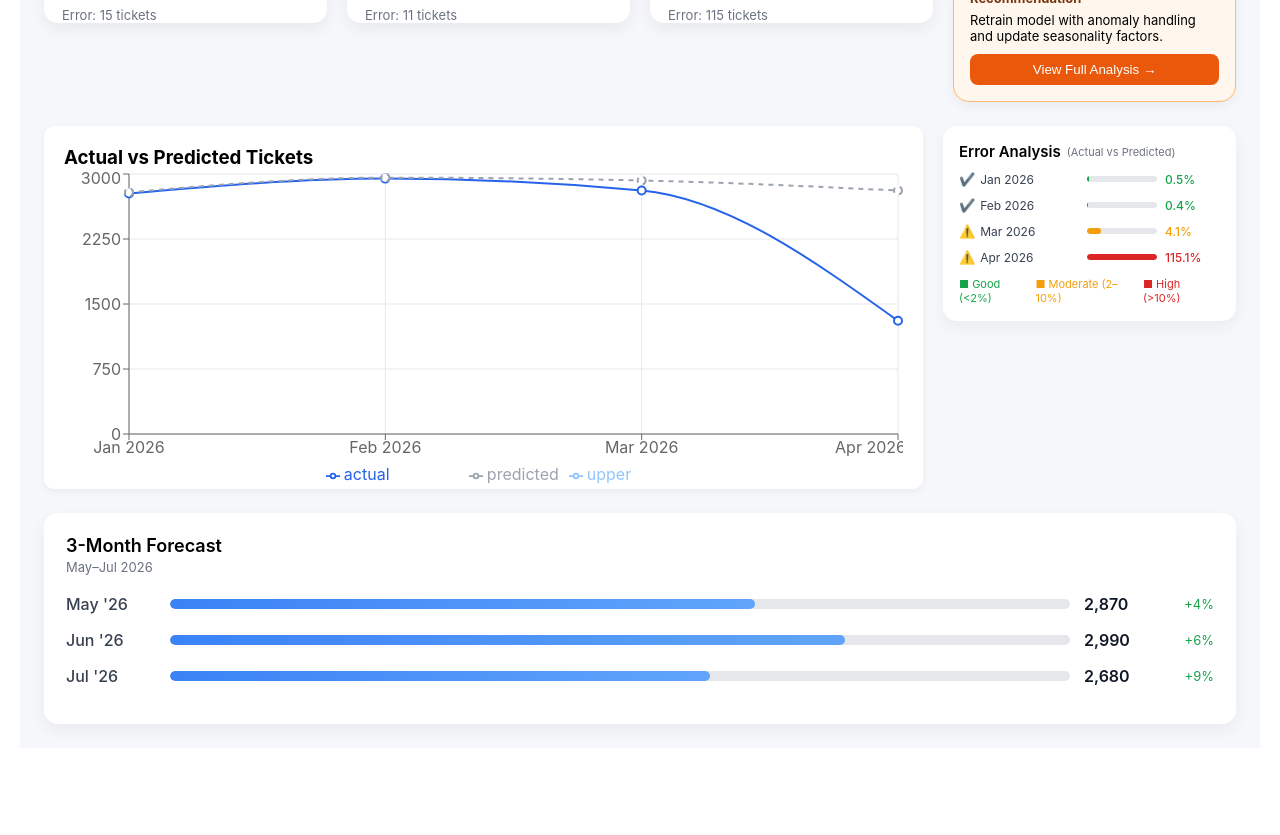
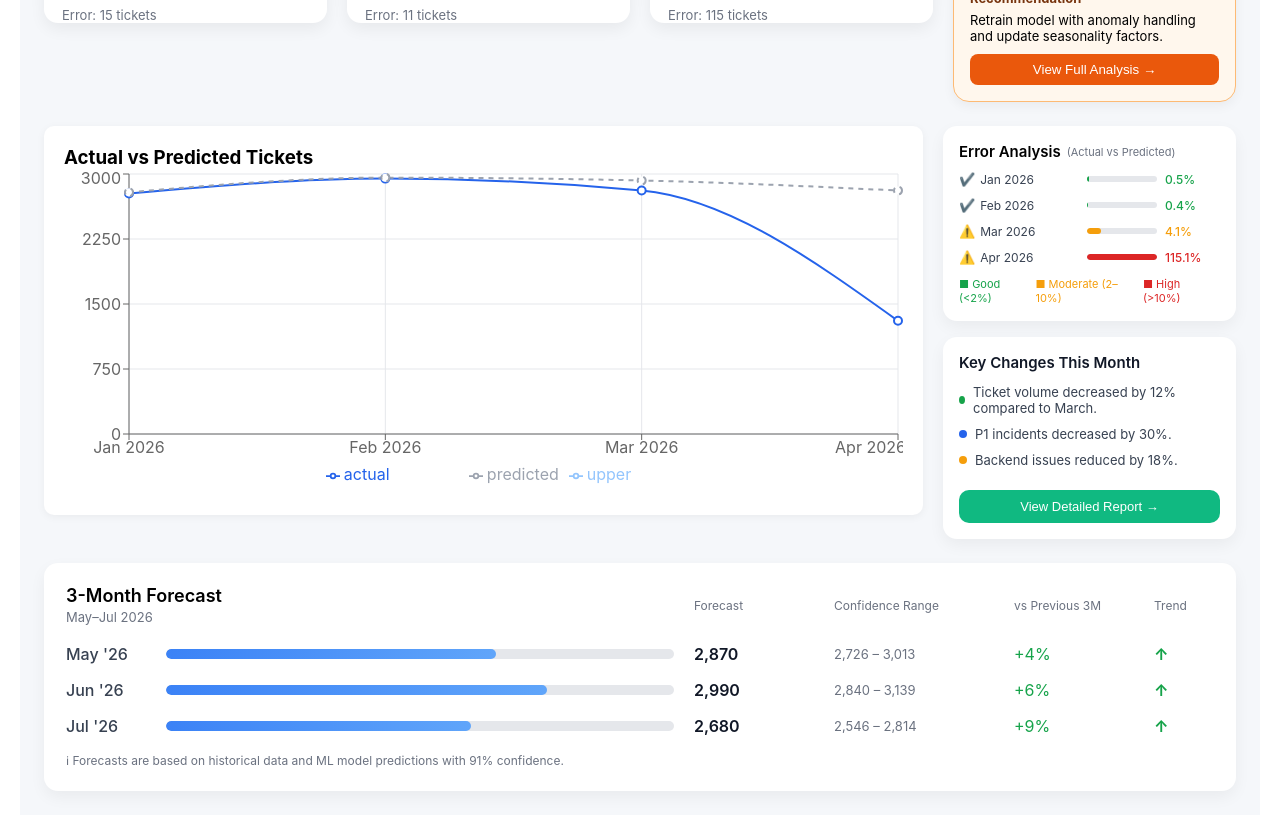
Before and after one commit to VaradNaldurgkar/AMS_Ticket_Forecasting, a React app in the folder Frontend/: page / in a window 1280 px wide. Shown: the part 400-1235 px from the top of the page. Before the commit the page ends 1168 px from the top, so only its background shows below. Built offline with nearby package versions, Linux system fonts and the light colour scheme; the HTML template or start-up script is replaced by a standard one.

Commit message:
Final design of the prediction dashboard

```diff
--- a/Frontend/src/Pages/PredictionDashboard.jsx
+++ b/Frontend/src/Pages/PredictionDashboard.jsx
@@ -2,14 +2,14 @@ import "../css/Dashboard.css";
 import PredictionChart from "../components/charts/PredictionChart";
 import { predictionData } from "../data/sampleData";
 
-// ✅ Recharts
+// Recharts
 import { LineChart, Line, ResponsiveContainer } from "recharts";
 
-// ✅ Existing
+// Existing
 import HealthSummary from "../components/Summary/HealthSummary";
 import InsightCard from "../components/Insight/InsightCard";
 
-// ✅ NEW: Error Analysis
+// Error Analysis
 import ErrorAnalysis from "../components/Analytics/ErrorAnalysis";
 
 const PredictionDashboard = () => {
@@ -85,62 +85,111 @@ const PredictionDashboard = () => {
               <div className="kpi-footer">
                 Error: {error.toFixed(0)} tickets
               </div>
-
             </div>
           );
         })}
 
-        {/* INSIGHT CARD */}
         <InsightCard />
       </div>
 
-      {/* 🔥 MAIN ANALYTICS GRID */}
+      {/* MAIN ANALYTICS GRID */}
       <div className="analytics-grid">
 
-        {/* CHART */}
+        {/* LEFT: CHART */}
         <div className="chart-container">
           <h3>Actual vs Predicted Tickets</h3>
           <PredictionChart data={predictionData} />
         </div>
 
-        {/* ✅ NEW: ERROR ANALYSIS SIDE PANEL */}
+        {/* RIGHT PANEL */}
+        <div className="right-panel">
+
           <ErrorAnalysis data={predictionData} />
+
+          <div className="changes-card">
+            <h4>Key Changes This Month</h4>
+
+            <div className="change-item">
+              <span className="change-dot green"></span>
+              Ticket volume decreased by 12% compared to March.
+            </div>
+
+            <div className="change-item">
+              <span className="change-dot blue"></span>
+              P1 incidents decreased by 30%.
+            </div>
+
+            <div className="change-item">
+              <span className="change-dot orange"></span>
+              Backend issues reduced by 18%.
+            </div>
+
+            <button className="report-btn">
+              View Detailed Report →
+            </button>
+          </div>
 
         </div>
 
-      {/* FORECAST */}
+      </div>
+
+      {/* ===== ENHANCED FORECAST ===== */}
       <div className="forecast-card">
 
         <div className="forecast-header">
+          <div>
             <h3>3-Month Forecast</h3>
             <span className="forecast-sub">May–Jul 2026</span>
           </div>
 
-        {forecastData.map((item, index) => (
-          <div className="forecast-row" key={index}>
-
-            <div className="forecast-month">
-              {item.month}
+          <div className="forecast-columns">
+            <span>Forecast</span>
+            <span>Confidence Range</span>
+            <span>vs Previous 3M</span>
+            <span>Trend</span>
+          </div>
         </div>
 
+        {forecastData.map((item, index) => {
+          const isPositive = item.percent.includes("+");
+
+          return (
+            <div className="forecast-row-new" key={index}>
+
+              <div className="forecast-month">{item.month}</div>
+
+              <div className="forecast-bar-wrapper">
                 <div className="forecast-bar-bg">
                   <div
                     className="forecast-bar-fill"
                     style={{ width: `${item.width}%` }}
                   ></div>
                 </div>
+              </div>
 
-            <div className="forecast-right">
-              <span className="forecast-value">
+              <div className="forecast-value">
                 {item.value.toLocaleString()}
-              </span>
-              <span className="forecast-change">
+              </div>
+
+              <div className="forecast-range">
+                {Math.floor(item.value * 0.95).toLocaleString()} – {Math.floor(item.value * 1.05).toLocaleString()}
+              </div>
+
+              <div className={`forecast-change ${isPositive ? "green" : "red"}`}>
                 {item.percent}
-              </span>
+              </div>
+
+              <div className={`forecast-trend ${isPositive ? "green" : "red"}`}>
+                {isPositive ? "↑" : "↓"}
               </div>
 
             </div>
-        ))}
+          );
+        })}
+
+        <div className="forecast-note">
+          ℹ Forecasts are based on historical data and ML model predictions with 91% confidence.
+        </div>
 
       </div>
 
--- a/Frontend/src/css/Dashboard.css
+++ b/Frontend/src/css/Dashboard.css
@@ -24,7 +24,7 @@
   flex-direction: column;
   justify-content: space-between;
   transition: 0.2s ease;
-  height: 200px; /* ✅ ensures consistent height */
+  height: 200px;
 }
 
 .kpi-card:hover {
@@ -43,7 +43,7 @@
   margin-top: 10px;
 }
 
-/* ACTUAL + PREDICTED ROW */
+/* ACTUAL + PREDICTED */
 .kpi-main {
   display: flex;
   justify-content: space-between;
@@ -90,7 +90,7 @@
   margin-top: 8px;
 }
 
-/* ===== INSIGHT CARD (APRIL) ===== */
+/* ===== INSIGHT CARD ===== */
 .anomaly {
   background: #fff7ed;
   border: 1px solid #fdba74;
@@ -116,16 +116,20 @@
   box-shadow: 0 6px 16px rgba(0,0,0,0.05);
 }
 
-/* ===== FORECAST CARD ===== */
+/* ===== FORECAST (NEW CLEAN VERSION) ===== */
 .forecast-card {
   background: white;
   padding: 22px;
   border-radius: 14px;
   box-shadow: 0 6px 16px rgba(0,0,0,0.05);
+  margin-top: 24px;
 }
 
 /* HEADER */
 .forecast-header {
+  display: flex;
+  justify-content: space-between;
+  align-items: center;
   margin-bottom: 18px;
 }
 
@@ -140,12 +144,21 @@
   color: #6b7280;
 }
 
+/* COLUMN HEADERS */
+.forecast-columns {
+  display: grid;
+  grid-template-columns: 120px 160px 120px 60px;
+  gap: 20px;
+  font-size: 12px;
+  color: #6b7280;
+}
+
 /* ROW */
-.forecast-row {
+.forecast-row-new {
   display: grid;
-  grid-template-columns: 90px 1fr 130px;
+  grid-template-columns: 80px 1fr 120px 160px 120px 60px;
   align-items: center;
-  gap: 14px;
+  gap: 20px;
   margin-bottom: 16px;
 }
 
@@ -155,7 +168,11 @@
   color: #374151;
 }
 
-/* BAR BACKGROUND */
+/* BAR */
+.forecast-bar-wrapper {
+  width: 100%;
+}
+
 .forecast-bar-bg {
   width: 100%;
   height: 10px;
@@ -164,19 +181,11 @@
   overflow: hidden;
 }
 
-/* BAR FILL */
 .forecast-bar-fill {
   height: 100%;
   background: linear-gradient(90deg, #3b82f6, #60a5fa);
   border-radius: 999px;
   transition: width 0.4s ease;
-}
-
-/* RIGHT SIDE */
-.forecast-right {
-  display: flex;
-  justify-content: space-between;
-  align-items: center;
 }
 
 /* VALUE */
@@ -185,15 +194,107 @@
   color: #111827;
 }
 
+/* RANGE */
+.forecast-range {
+  font-size: 13px;
+  color: #6b7280;
+}
+
 /* CHANGE */
-.forecast-change {
-  font-size: 13px;
+.forecast-change.green {
   color: #16a34a;
 }
 
+.forecast-change.red {
+  color: #dc2626;
+}
+
+/* TREND */
+.forecast-trend {
+  font-size: 16px;
+  font-weight: bold;
+}
+
+.forecast-trend.green {
+  color: #16a34a;
+}
+
+.forecast-trend.red {
+  color: #dc2626;
+}
+
+/* NOTE */
+.forecast-note {
+  margin-top: 16px;
+  font-size: 12px;
+  color: #6b7280;
+}
+
+/* ===== ANALYTICS GRID ===== */
 .analytics-grid {
   display: grid;
   grid-template-columns: 3fr 1fr;
   gap: 20px;
   align-items: stretch;
 }
+
+/* RIGHT PANEL */
+.right-panel {
+  display: flex;
+  flex-direction: column;
+  gap: 16px;
+}
+
+/* KEY CHANGES */
+.changes-card {
+  background: white;
+  padding: 16px;
+  border-radius: 14px;
+  box-shadow: 0 6px 16px rgba(0,0,0,0.05);
+}
+
+.changes-card h4 {
+  margin: 0 0 12px 0;
+  font-size: 15px;
+  font-weight: 600;
+  color: #111827;
+}
+
+.change-item {
+  display: flex;
+  align-items: center;
+  gap: 8px;
+  font-size: 13px;
+  margin-bottom: 10px;
+  color: #374151;
+}
+
+/* DOTS */
+.change-dot {
+  width: 8px;
+  height: 8px;
+  border-radius: 50%;
+}
+
+.change-dot.green { background: #16a34a; }
+.change-dot.blue { background: #2563eb; }
+.change-dot.orange { background: #f59e0b; }
+
+/* BUTTON */
+.report-btn {
+  margin-top: 12px;
+  width: 100%;
+  padding: 9px;
+  border: none;
+  border-radius: 10px;
+  background: #10b981;
+  color: white;
+  font-size: 13px;
+  font-weight: 500;
+  cursor: pointer;
+  transition: 0.2s ease;
+}
+
+.report-btn:hover {
+  background: #059669;
+}
--- a/Frontend/src/css/ErrorAnalysis.css
+++ b/Frontend/src/css/ErrorAnalysis.css
@@ -4,8 +4,8 @@
   border-radius: 14px;
   box-shadow: 0 6px 16px rgba(0,0,0,0.05);
 
-  height: fit-content;        /* 🔥 prevents full stretch */
-  max-height: 320px;          /* optional: keeps it compact */
+  height: fit-content;
+  max-height: 320px;
 }
 
 /* HEADER */
@@ -33,7 +33,7 @@
   grid-template-columns: 120px 1fr 55px;
   align-items: center;
   gap: 8px;
-  margin-bottom: 10px; /* 🔥 reduced spacing */
+  margin-bottom: 10px;
 }
 
 /* LEFT */
```
Lines whose indentation alone changed are shown as unchanged.
